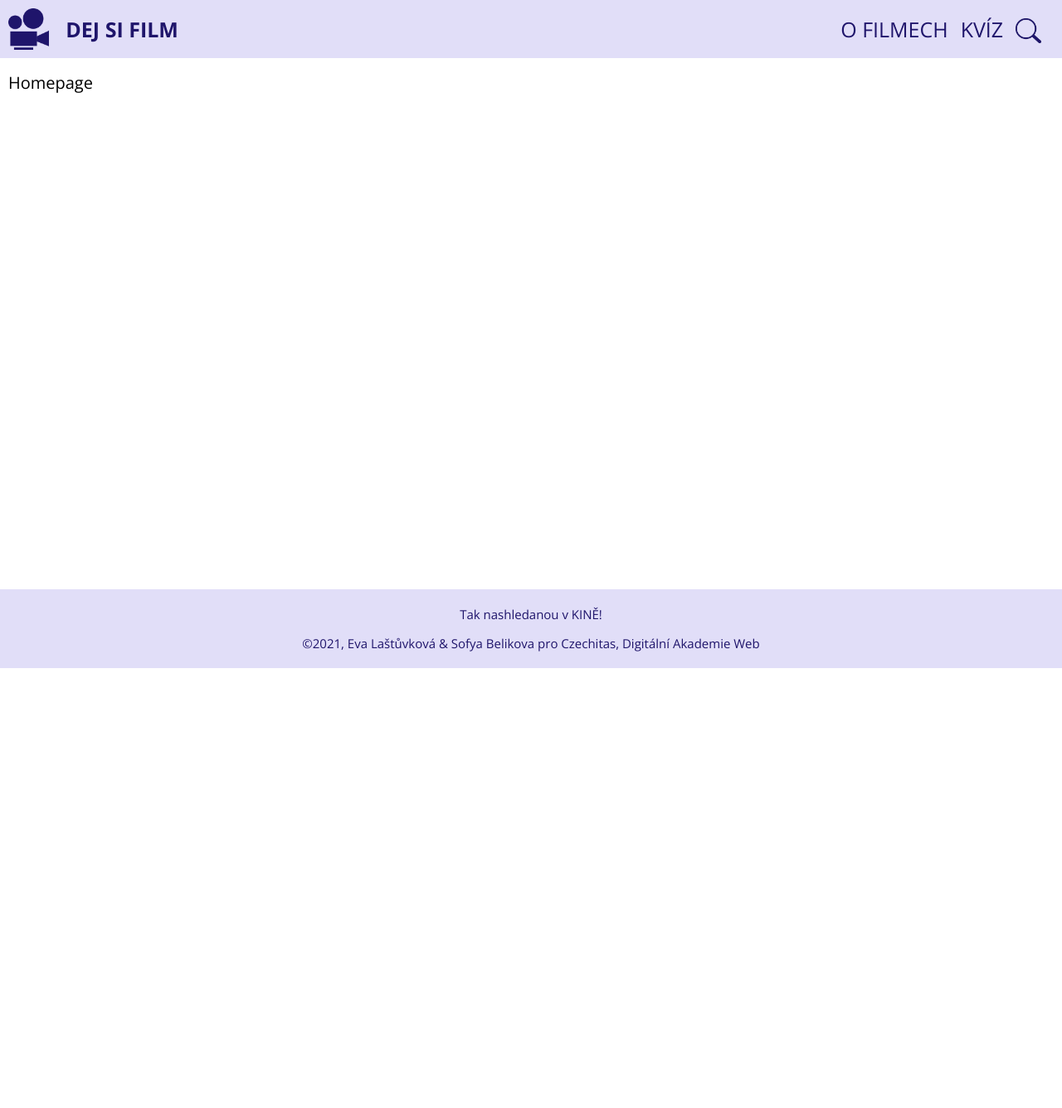
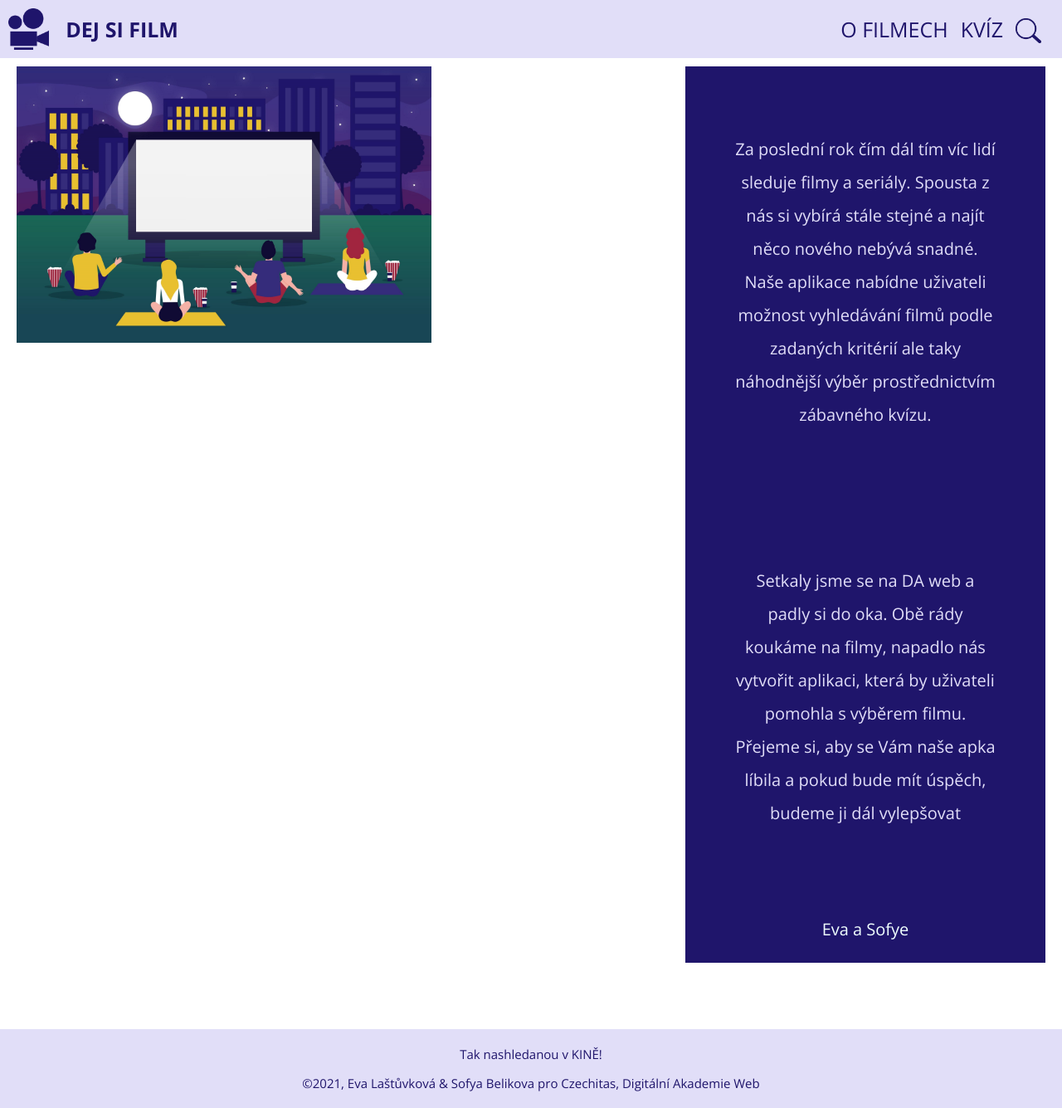
Before and after one commit to belikovasofie/filmy_react, a React app: page / in a window 1280 px wide. Shown: the whole page at 83% size. Before the commit the page ends 805 px from the top, so only its background shows below. Built offline with nearby package versions, Linux system fonts and the light colour scheme.

Commit message:
homepage

```diff
--- a/src/components/FilmDetail/index.jsx
+++ b/src/components/FilmDetail/index.jsx
@@ -26,7 +26,7 @@ const FilmDetail = ({ data }) => {
       <p>{data.overview}</p>
       {info && (
         <p>
-          <a href={`http://imdb.com/title/${info.imdb_id}`}>IMDb</a>
+          <a href={`http://imdb.com/title/${info.imdb_id}`}> Odkaz na IMDb</a>
         </p>
       )}
     </div>
--- a/src/pages/Homepage/index.jsx
+++ b/src/pages/Homepage/index.jsx
@@ -1,7 +1,29 @@
 import React from 'react';
-
+import homepagepic from '../../img/homepagepic.jpeg';
+import './style.css';
 const Homepage = () => {
-  return <div>Homepage</div>;
+  return (
+    <main className="main__home">
+      <div className="content__left">
+        <img src={homepagepic} className="main_pic " />
+      </div>
+      <div className="content__right">
+        <p className="content__text">
+          Za poslední rok čím dál tím víc lidí sleduje filmy a seriály. Spousta
+          z nás si vybírá stále stejné a najít něco nového nebývá snadné. Naše
+          aplikace nabídne uživateli možnost vyhledávání filmů podle zadaných
+          kritérií ale taky náhodnější výběr prostřednictvím zábavného kvízu.
+        </p>
+        <p className="content__text">
+          Setkaly jsme se na DA web a padly si do oka. Obě rády koukáme na
+          filmy, napadlo nás vytvořit aplikaci, která by uživateli pomohla s
+          výběrem filmu. Přejeme si, aby se Vám naše apka líbila a pokud bude
+          mít úspěch, budeme ji dál vylepšovat
+        </p>
+        <p>Eva a Sofye </p>
+      </div>
+    </main>
+  );
 };
 
 export default Homepage;
--- /dev/null
+++ b/src/pages/Homepage/style.css
@@ -0,0 +1,3 @@
+.main_pic {
+  width: 500px;
+}
```
Also changed, not shown: src/img/homepagepic.jpeg (added).
